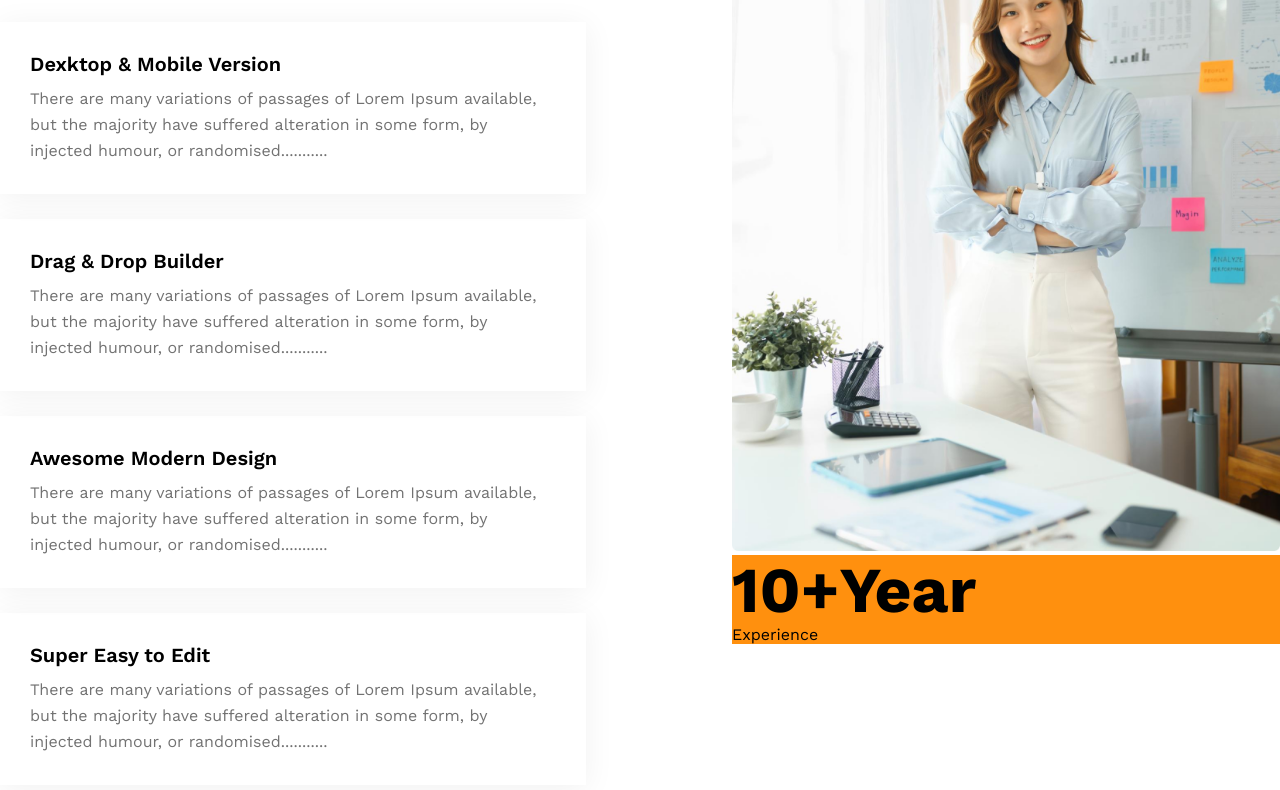
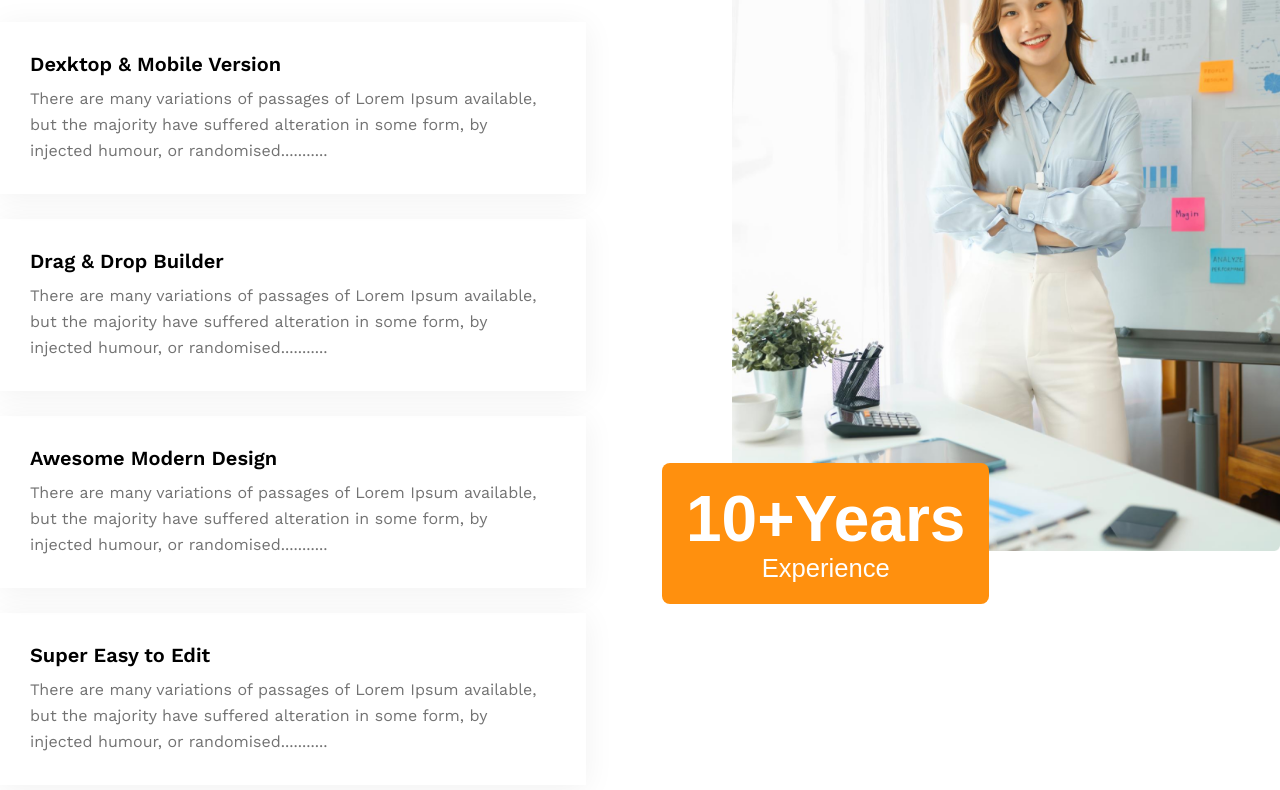
Before and after one commit to refatkhan/g3-architects, a plain HTML site: page index.html in a window 1280 px wide. Shown: the part 2301-3091 px from the top of the page. Drawn offline with nearby package versions, Linux system fonts and the light colour scheme.

Commit message:
fix the error in more fetaure details section

```diff
--- a/index.html
+++ b/index.html
@@ -95,8 +95,7 @@
                 <div class="feature-details-image">
                     <img src="./images/architect.png" alt="">
 
-                        <p class="years">10+Year</p>
-                        <p>Experience</p>
+                       <button id="experience-badge" class="primary-button "><span class="years">10+Years</span><br><span class="normal">Experience</span></button>
 
                 </div>
             </div>
--- a/style.css
+++ b/style.css
@@ -119,8 +119,9 @@ header{
     font-weight: 600;
     margin-bottom: 10px;
 }
-.feature-details-image  p{
-    background-color: #FF900E;
+#experience-badge{
+    margin-top: -92px;
+    margin-left: -70px;
 }
 .years{
 font-size: 4rem;
@@ -128,12 +129,9 @@ font-weight: bold;
 line-height: 70px;
 /* color: #FFFFFF; */
 }
-.experience p{
+.normal{
     font-size: 1.6rem;
     font-weight: 500;
-
-
-
 }
 
 /* responsive */
```
